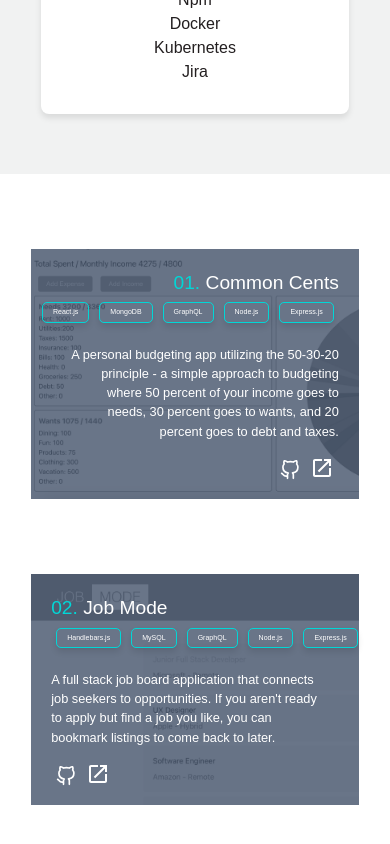
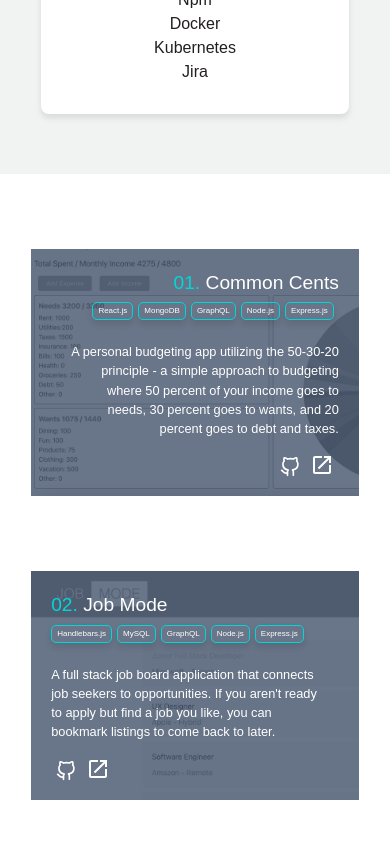
Before and after one commit to bantonneau/WebDevPortfolio, a React (Create React App) app: page / in a window 390 px wide. Shown: the part 1160-2004 px from the top of the page. Built offline with nearby package versions, Linux system fonts and the light colour scheme.

Commit message:
update reactive text for tiny phones

```diff
--- a/src/styles/Projects.css
+++ b/src/styles/Projects.css
@@ -375,10 +375,14 @@
 
 @media screen and (max-width: 530px) {
     .projectSkillsBlock div {
-        font-size: 0.44em;
+        font-size: 0.5em;
+        margin-left: 0;
+        padding: 2px 5px;
     }
 
     .projectSkillsBlockB div {
-        font-size: 0.44em;
+        font-size: 0.5em;
+        margin-left: 0;
+        padding: 2px 5px;
     }
 }
```
